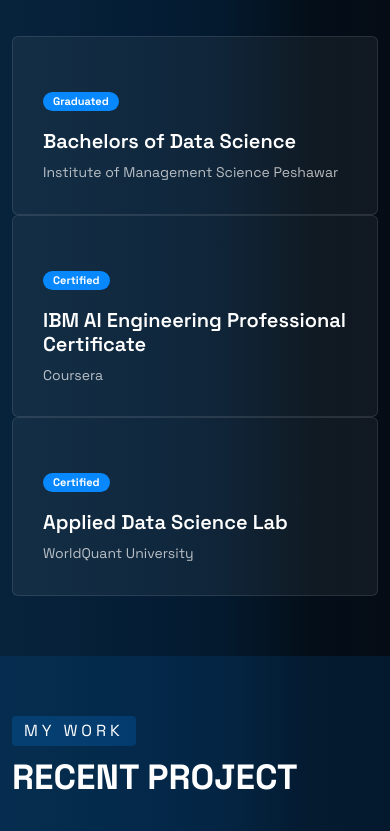
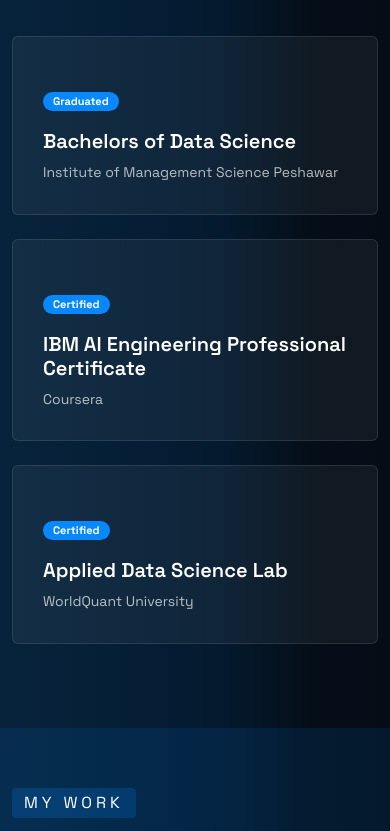
Before and after one commit to imadkhattak/imad-portfolio2, a React (Create React App) app: page / in a window 390 px wide. Shown: the part 2044-2875 px from the top of the page. Built offline with nearby package versions, Linux system fonts and the light colour scheme.

Commit message:
Space added between education cards

```diff
--- a/src/components/Education.jsx
+++ b/src/components/Education.jsx
@@ -14,7 +14,7 @@ export default function Education({ data }) {
         <div className="row">
           {allEducation?.map((item, index) => (
             <div
-              className="col-md-6 col-lg-4 m-15px-tb"
+              className="col-md-6 col-lg-4 mb-4"
               key={index}
               data-aos="fade-up"
               data-aos-duration="1200"
```
